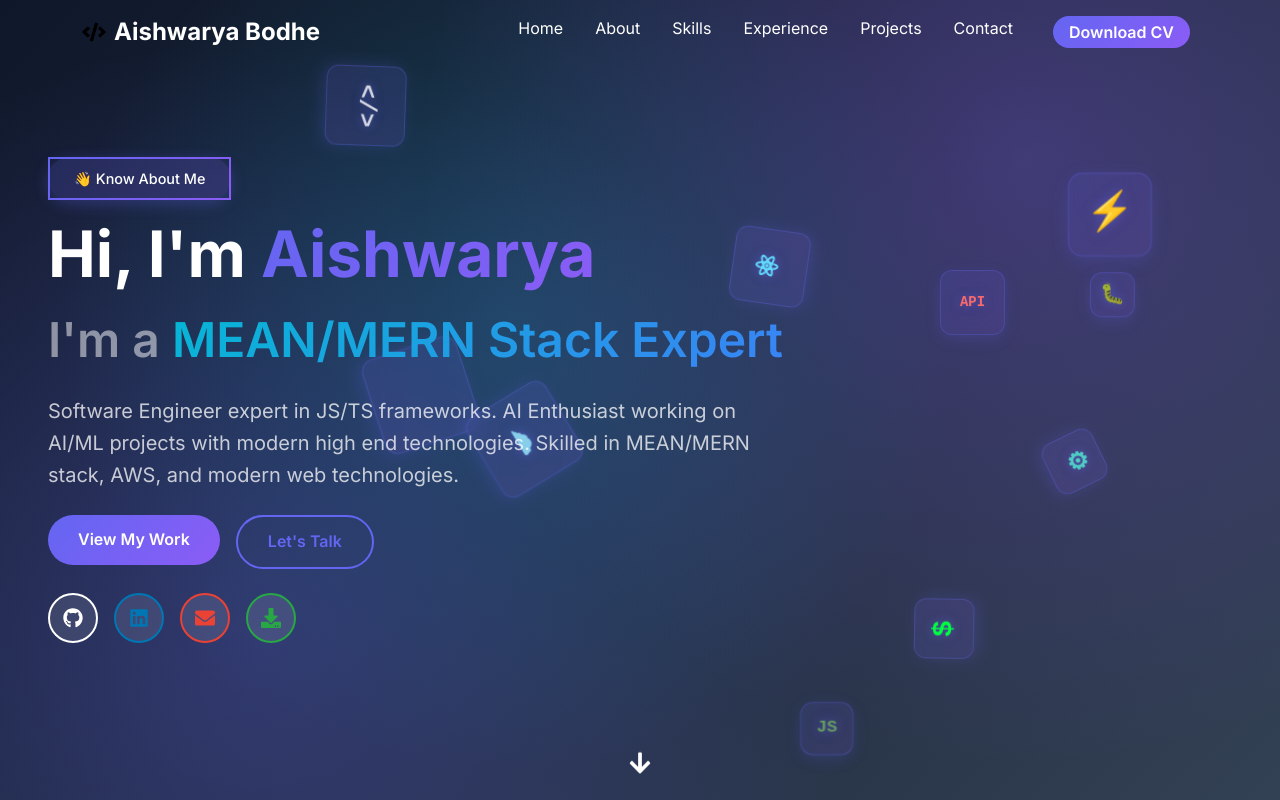
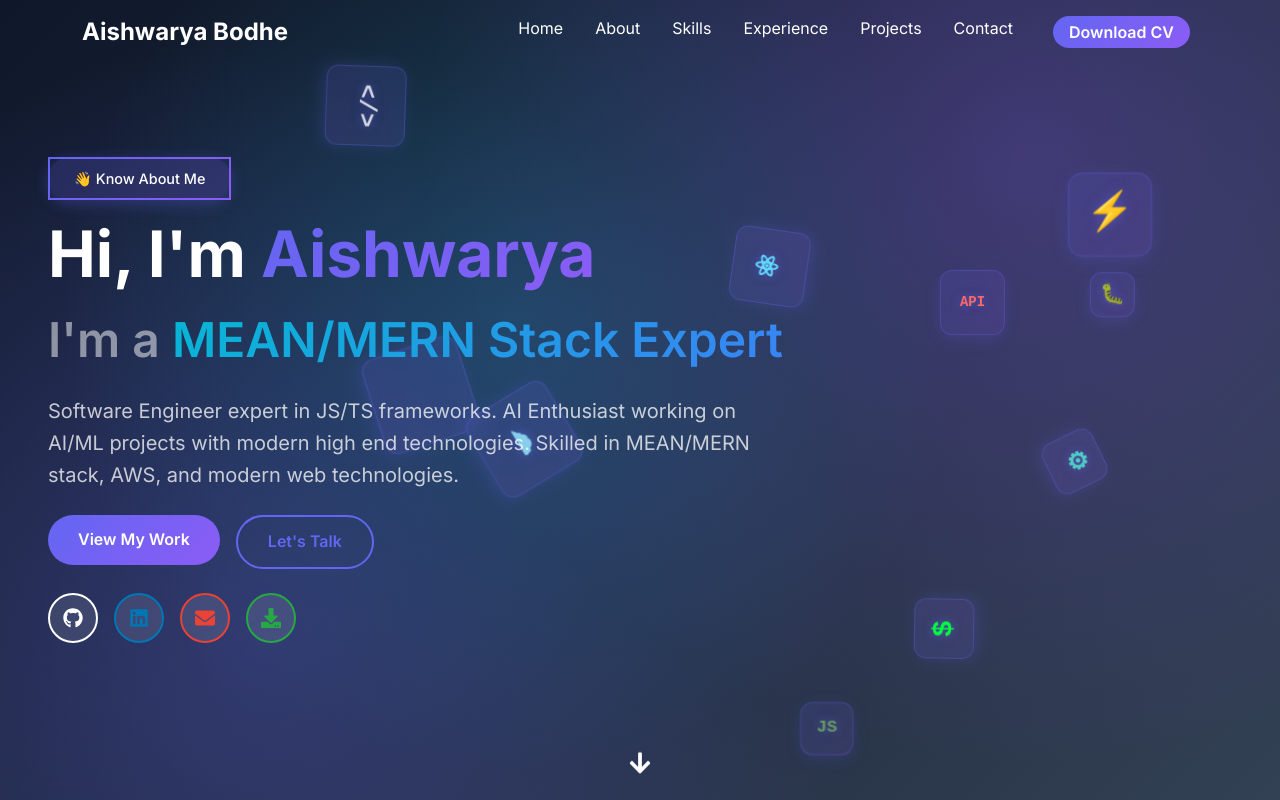
Before and after one commit to aishwaryabodhe1122/Sushil-portfolio, a Next.js app: page / in a window 1280 px wide. Shown: the top 800 px of the page. Built offline with nearby package versions, Linux system fonts and the light colour scheme; no server answers.

Commit message:
Removed excess filter options

```diff
--- a/components/Navigation.tsx
+++ b/components/Navigation.tsx
@@ -46,7 +46,7 @@ const Navigation = () => {
             handleNavClick('home')
           }}
         >
-          <FaCode className="me-2 gradient-text" />
+          {/* <FaCode className="me-2 gradient-text" /> */}
           <span className={scrolled ? 'text-dark' : 'text-white'}>
             Aishwarya Bodhe
           </span>
--- a/components/Projects.tsx
+++ b/components/Projects.tsx
@@ -112,7 +112,7 @@ const Projects = () => {
     }
   ]
 
-  const categories = ['All', 'Full Stack', 'Data Visualization', 'Productivity', 'Web Development', 'Mobile', 'AI/ML', 'Backend', 'Frontend']
+  const categories = ['All', 'Full Stack', 'Data Visualization', 'Productivity', 'Web Development']
   const statusFilters = ['All', 'Completed', 'In Development']
   const [activeCategory, setActiveCategory] = useState('All')
   const [activeStatus, setActiveStatus] = useState('All')
```
